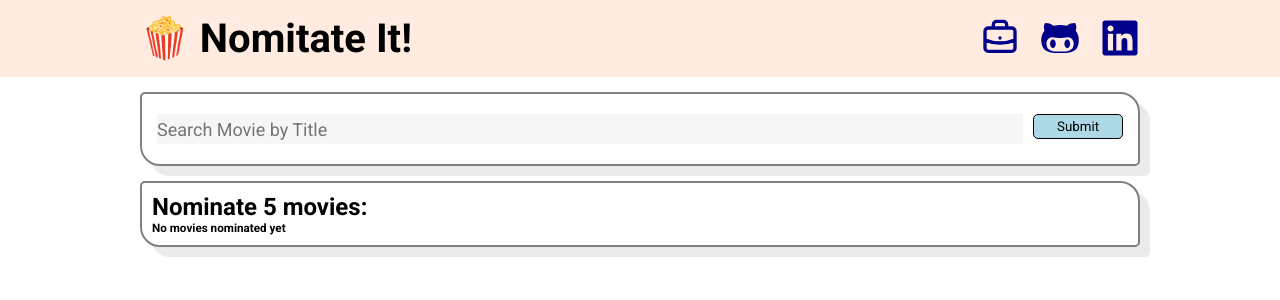
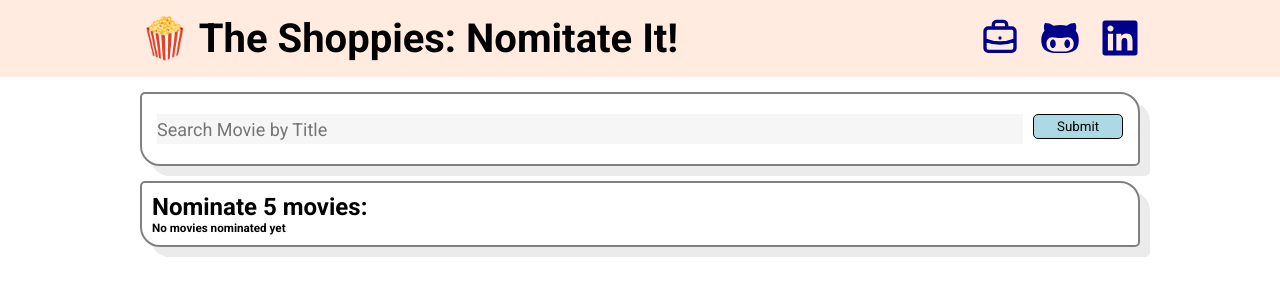
Before and after one commit to zkiu/nominate_it, a React (Create React App) app: page / in a window 1280 px wide. Shown: the top 300 px of the page. Built offline with nearby package versions, Linux system fonts and the light colour scheme.

Commit message:
update website name

```diff
--- a/public/index.html
+++ b/public/index.html
@@ -10,7 +10,7 @@
 		<meta name="image" property="og:image" content="_" />
 		<meta name="description" property="og:description" content="_" />
 		<link rel="apple-touch-icon" href="%PUBLIC_URL%/logo192.png" />
-		<title>TODO: TITLE HERE</title>
+		<title>🍿 The Shoppies: Nomitate It!</title>
 	</head>
 	<body>
 		<noscript>You need to enable JavaScript to run this app.</noscript>
--- a/src/components/Header/Header.tsx
+++ b/src/components/Header/Header.tsx
@@ -5,7 +5,7 @@ export default function Header() {
 		<header>
 			<div className="container">
 				<div className="logoContainer">
-					<h1 className="logo hover">🍿 Nomitate It!</h1>
+					<h1 className="logo hover">🍿 The Shoppies: Nomitate It!</h1>
 				</div>
 				<HeaderBtnComp />
 			</div>
```
